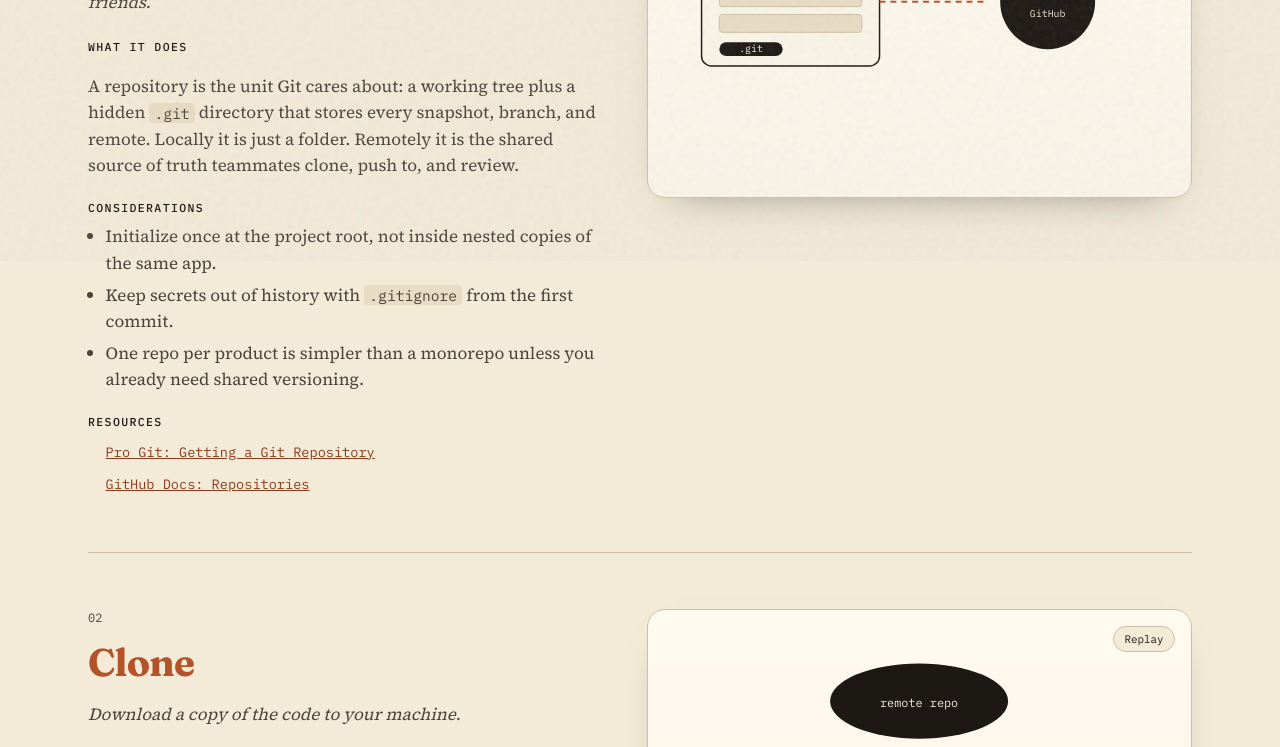
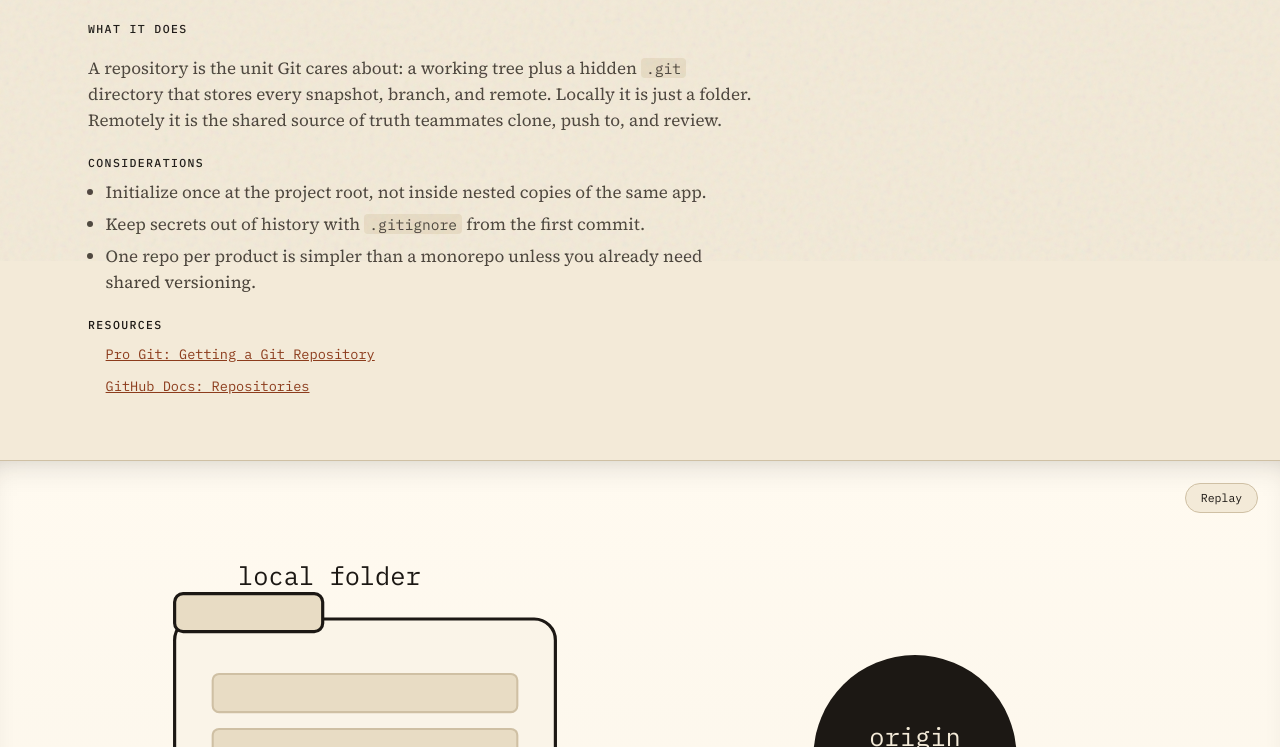
Before and after one commit to Cecipaw/Learning-git, a plain HTML site: page index.html in a window 1280 px wide. Shown: the part 539-1286 px from the top of the page. Drawn offline with nearby package versions, Linux system fonts and the light colour scheme.

Commit message:
Illustrations full width

```diff
--- a/styles.css
+++ b/styles.css
@@ -28,6 +28,7 @@ html {
 
 body {
   margin: 0;
+  overflow-x: hidden;
   color: var(--ink);
   background:
     radial-gradient(1200px 500px at 10% -10%, #fbf3e2 0%, transparent 55%),
@@ -123,13 +124,16 @@ main {
 }
 
 .concept {
-  display: grid;
-  grid-template-columns: minmax(0, 1fr) minmax(280px, 1.05fr);
-  gap: 2.5rem;
-  align-items: start;
-  padding: 3.5rem 0;
+  display: flex;
+  flex-direction: column;
+  gap: 2.75rem;
+  padding: 4rem 0;
   border-bottom: 1px solid var(--rule);
   scroll-margin-top: 3.5rem;
+}
+
+.copy {
+  max-width: 42rem;
 }
 
 .concept:last-of-type {
@@ -200,29 +204,31 @@ main {
 }
 
 .viz {
-  position: sticky;
-  top: 4.2rem;
-  margin: 0;
-  padding: 0.9rem;
-  border: 1px solid var(--rule);
-  border-radius: 18px;
+  position: relative;
+  width: 100vw;
+  margin-left: calc(50% - 50vw);
+  margin-right: calc(50% - 50vw);
+  padding: 3rem 1.5rem;
+  border-top: 1px solid var(--rule);
+  border-bottom: 1px solid var(--rule);
+  border-radius: 0;
   background:
     linear-gradient(180deg, #fffaf0 0%, var(--card) 100%);
-  box-shadow: 0 18px 40px -28px rgba(28, 24, 20, 0.55);
+  box-shadow: inset 0 18px 40px -32px rgba(28, 24, 20, 0.45);
 }
 
 .replay {
   position: absolute;
-  top: 1rem;
-  right: 1rem;
+  top: 1.4rem;
+  right: 1.4rem;
   z-index: 2;
-  padding: 0.3rem 0.65rem;
+  padding: 0.4rem 0.9rem;
   border: 1px solid var(--rule);
   border-radius: 999px;
   background: var(--paper);
   color: var(--ink);
   font-family: var(--mono);
-  font-size: 0.68rem;
+  font-size: 0.72rem;
   cursor: pointer;
 }
 
@@ -234,7 +240,9 @@ main {
 .viz svg {
   display: block;
   width: 100%;
+  max-width: 1100px;
   height: auto;
+  margin: 0 auto;
 }
 
 .viz .label,
@@ -325,14 +333,12 @@ footer {
 
 @media (max-width: 860px) {
   .concept {
-    grid-template-columns: 1fr;
-    gap: 1.4rem;
+    gap: 1.6rem;
     padding: 2.4rem 0;
   }
 
   .viz {
-    position: relative;
-    top: 0;
+    padding: 2rem 1rem;
   }
 }
 
```
